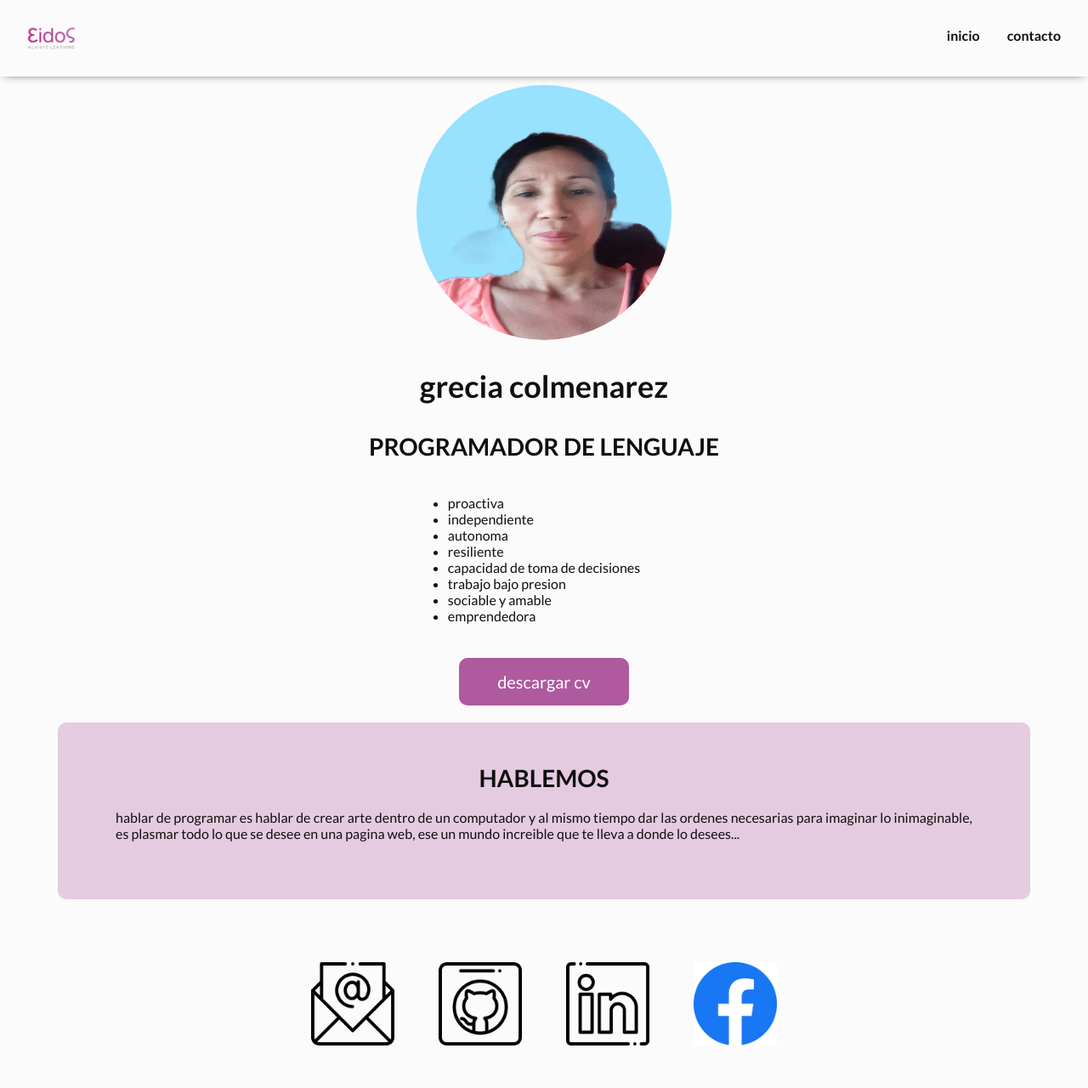
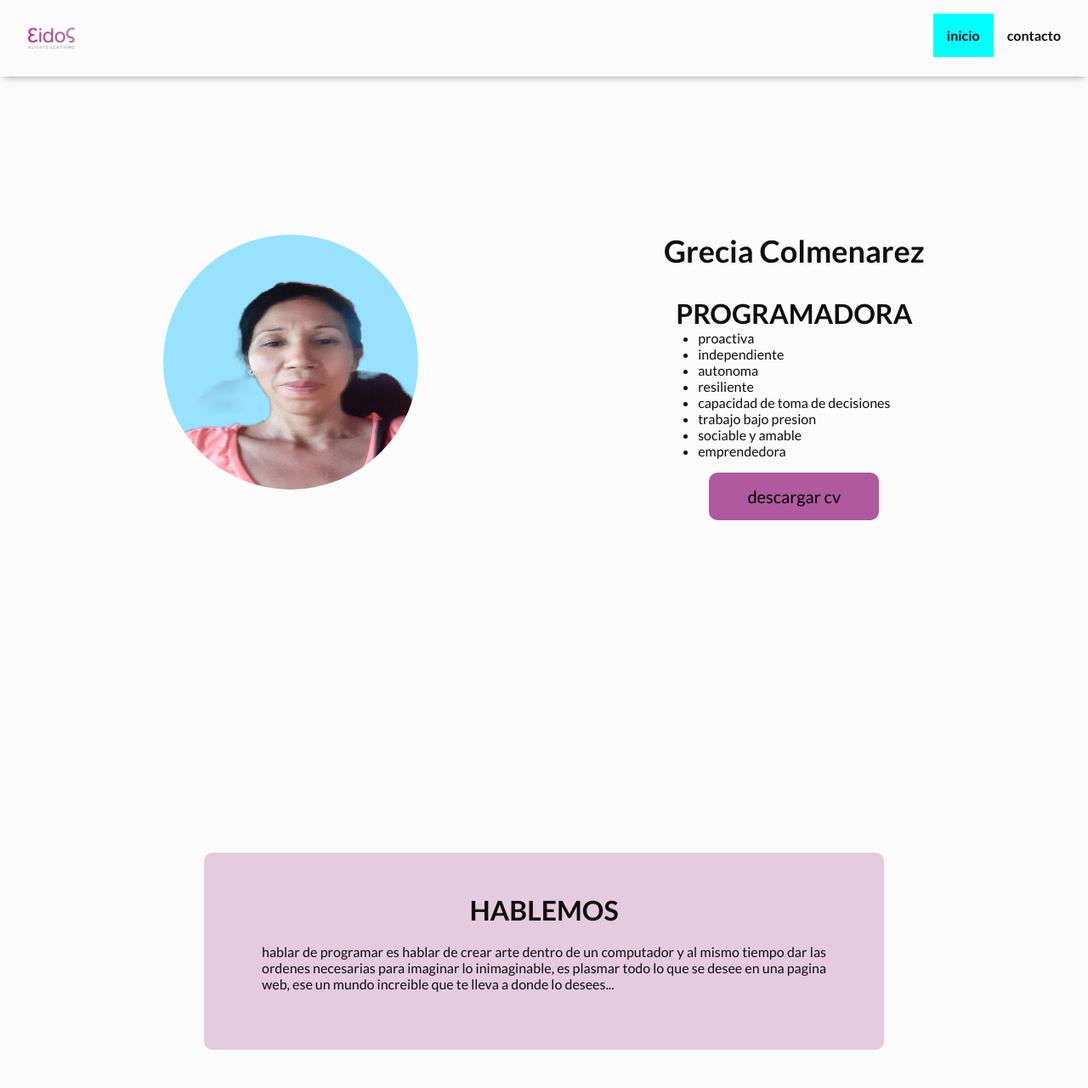
Before and after one commit to araguaneyvivo/grecia, a plain HTML site: page index.html in a window 1280 px wide. Shown: the top 1280 px of the page at 85% size. Drawn offline with Linux system fonts and the light colour scheme.

Commit message:
mensaje del commit

```diff
--- a/css/styles.css
+++ b/css/styles.css
@@ -11,7 +11,7 @@ que el scroll hasta la seccion sea suave
 que el display flex sea en columna y que su eje principal sea vertical
 que el eje secundario este centrado
 que el margen tenga un width de 50px
-que la seccion secundaria hnlemos tenga un fondo de color
+que la seccion secundaria hablemos tenga un fondo de color
 */
 
 /* Aquí les dejamos como ayuda este "reset" en el cual ajustamos algunas propiedades
@@ -31,10 +31,6 @@ body{
     background-color: #fbfbfb;
     font-family: 'Lato', sans-serif;
     color: #0f0f0f;
-    /* font-family: cursive; */
-    /* display: flex;
-    justify-content: center;
-    align-items: center; */
 }
 
 /* Para que los enlaces hereden el color de texto y no tengan subrayado */
@@ -98,13 +94,20 @@ header{
     padding-top: 100px;
 }
 
+.presentacion{
+    display: flex;
+    justify-content: center;
+    align-items: center;
+    flex-direction: column;
+}
+
 section{
     min-height: 100vh;
     padding: 20px;
 }
 
 h1{
-    font-size: 36px;
+    font-size: 48px;
     margin: 2rem 0;
 }
 
@@ -112,7 +115,6 @@ nav ul {
     display: flex;
     justify-content: space-around;
     align-items: center;
-    width: 50%;
 }
 
 nav ul li {
@@ -138,7 +140,19 @@ p {
     font-size: 20px ;
     width: 200px;
     padding: 1rem;
-    color: white;
+    color: black;
+    margin-top: 1rem;
+
+}
+.descargar-CV:hover{
+    background-color: aqua;
+}
+
+#contacto{
+    display: flex;
+    justify-content: center;
+    align-items: center;
+    flex-direction: column;
 }
 
 .item-list {
@@ -152,7 +166,7 @@ p {
 }
 
 .icono {
-    width: 150px;
+    width: 80px;
     padding: 10px;
     display: flex;
     justify-content: center;
@@ -160,7 +174,7 @@ p {
 }
 
 .iconos li a {
-    padding: 16px;
+    padding: 0;
     display: inline-block;
 }
 
@@ -175,44 +189,12 @@ footer {
     align-items: center;
 }
 
-/* .box{ */
-    /* display: flex; */
-    /*el eje principal es vertical*/
-    /* flex-direction: column;  */
-    /* eje pricipal*/
-    /* justify-content: centered; */
-    /* eje secundario*/
-    /* width: 400px; */
-    /* height: 400px; */
-/* } */
-
-/* p {
-    color:#0f0f0f;
-    font-size: 18px;
-    display: flex;
-    align-items: center;
-    line-height: 1,2;
-    padding: auto;
-} */
-
-/* .centered{
-    text-align: center;
-} */
-
-/* ul{
-    line-height: 1,2;
-    width: 20px;
-
-} */
-
-/* h1{
-    color: none;
+h1{
     font-size: 36px;
-    text-transform: uppercase;
-} */
+}
 
 h2, h3{
-    font-size: 28px;
+    font-size: 32px;
     text-transform: uppercase;
     text-align: center;
 }
@@ -225,6 +207,12 @@ h2, h3{
     border: 20px ;
     padding: 3rem;
     margin-bottom: 3rem;
+    max-width: 800px;
+}
+
+a.active{
+    background-color: aqua;
+    transition: background-color 0.3s;
 }
 
 /* img{
@@ -271,3 +259,15 @@ color: deeppink;
     align-content: center;
     size: 20px;
 }    */
+
+/*para que se vea en version desktop*/
+@media (min-width: 1024px ){
+    .contenedorSeccion1{
+        flex-direction: row;
+        justify-content: space-around;
+    }
+
+    .icono {
+        width: 110px;
+    }
+}
--- a/index.html
+++ b/index.html
@@ -5,44 +5,30 @@
     <meta http-equiv="X-UA-Compatible" content="IE=edge">
     <meta name="viewport" content="width=device-width, initial-scale=1.0">
     <title>grecia colmenarez</title>
-    <!-- aunque puedes importar así la fuente, la que vimos en clase es con el @import -->
-    <!-- <link rel="stylesheet" href="https: //fonts.googleapis.com/css2? family= M+PLUS+Rounded+1c:wght@700 & family= Roboto+Mono:ital,wght@1,500;1,700 & family= Roboto:wght@100 & family= Sigmar & family= Vina+Sans "> -->
-
-    <link rel="stylesheet" href="https://fontawesome.com/icons/envelope?f=classic&s=thin">
     <link rel="stylesheet" href="css/styles.css" />
 </head>
 
-<!-- <div class="box"> -->
 <body>
   <header>
-
     <img class=".logo" src="img/logo.png" alt="Logo">
     <nav>
       <ul>
-
-        <!-- <button class="color"> -->
-        <li>
-          <a href="#inicio">inicio</a>
+        <li class="menu-item">
+          <a href="#inicio" class="active">inicio</a>
         </li>
-        <!-- </button> -->
-        <!-- <button class="color"> -->
-        <li>
+        <li class="menu-item">
           <a href="#contacto">contacto</a>
         </li>
-        <!-- </button> -->
       </ul>
     </nav>
   </header>
   <main>
     <section id="inicio" class="contenedorSeccion1">
-      <!-- <div class="contenedor-foto"> -->
       <img class="imagen-portada" src="img/foto.jpg" alt="foto de perfil de grecia">
-        <!-- <br> -->
-        <!-- <strong>grecia colmenarez</strong> -->
-      <!-- </div> -->
-      <h1>grecia colmenarez</h1>
-      <h2>programador de lenguaje </h2>
-          <p></p>
+
+      <div class="presentacion">
+        <h1>Grecia Colmenarez</h1>
+        <h2>Programadora</h2>
           <ul>
             <li class="item-list">proactiva</li>
             <li class="item-list">independiente</li>
@@ -53,29 +39,20 @@
             <li class="item-list">sociable y amable</li>
             <li class="item-list">emprendedora </li>
           </ul>
-        </p>
 
-      <!-- <div class="centered"> -->
-        <!-- no es necesario que sea un button -->
-        <!-- <button class="border"> -->
-      <a class="descargar-CV" href="https://drive.google.com/file/d/1PLwANsoG_riDzPG_WfZkjJoet7Xdigjh/view?usp=drive_link" target="_blank">descargar cv</a>
-        <!-- </button> -->
-      <!-- </div> -->
-
+        <a class="descargar-CV" href="https://drive.google.com/file/d/1PLwANsoG_riDzPG_WfZkjJoet7Xdigjh/view?usp=drive_link" target="_blank">descargar cv</a>
+      </div>
+    </section>
 
     <section id="contacto">
-      <!-- <div class="secundaria"> -->
       <article class="hablemos">
         <h3>hablemos</h3>
         <p>hablar de programar es hablar de crear arte dentro de un computador y al mismo tiempo dar las ordenes necesarias para imaginar lo inimaginable, es plasmar todo lo que se desee en una pagina web, ese un mundo increible que te lleva a donde lo desees...  </p>
       </article>
-      <!-- </div>  -->
-      <!-- <br> -->
 
       <article>
         <ul class="iconos">
           <li class="icono">
-            <!-- aquí luego del mailto: va al correo -->
             <a href="mailto:greciadth@gmail.com" target="_blank">
               <img src="img/mail.png" alt="Icono de mail">
             </a>
@@ -97,26 +74,11 @@
           </li>
         </ul>
       </article>
-
     </section>
   </main>
   <footer class="footer">
     <p>Código Latam</p>
-    <!-- <i class="fa-thin fa-envelope"></i> -->
-    <!-- <button>
-      <a href="greciadth@gmail.com" target="_blank"> gmail</a>
-    </button> -->
-    <!-- <br> -->
-    <!-- <button>
-      <a href="+57 3219315453"> whatsapp +57 3219315453</a>
-    </button> -->
-    <!-- <br> -->
-    <!-- <button>
-      <a href="https://free.facebook.com/grecia.colmenarez.35?lst=100003741024086%3A100003741024086%3A1682703509&eav=AfZvkrVTf2Kk04qpw44VBYgSH4uRzky7gZmZ3PKXQ2MGmbttOGz_ywmLtN2NAHUZE5I&ref_component=mfreebasic_home_header&ref_page=%2Fwap%2Fprofile_timeline.php%3Ainfo&ref=dbl&paipv=0">facebook</a>
-    </button> -->
-    <!-- <img src="img/imgfacebook.png" width="20px" alt=" " class="imgfacebook"> -->
-    <!-- <br> -->
   </footer>
-<script src="main.js"></script>
+<script src="js/main.js"></script>
 </body>
 </html>
--- /dev/null
+++ b/js/main.js
@@ -0,0 +1,9 @@
+const menuItems = document.querySelectorAll(".menu-item a");
+
+menuItems.forEach(function (item) {
+  item.addEventListener("click", function (e) {
+    const currentItem = document.querySelector(".active");
+    currentItem.classList.remove("active");
+    e.target.classList.add("active");
+  });
+});
```
Also changed, not shown: css/main.js (deleted).
